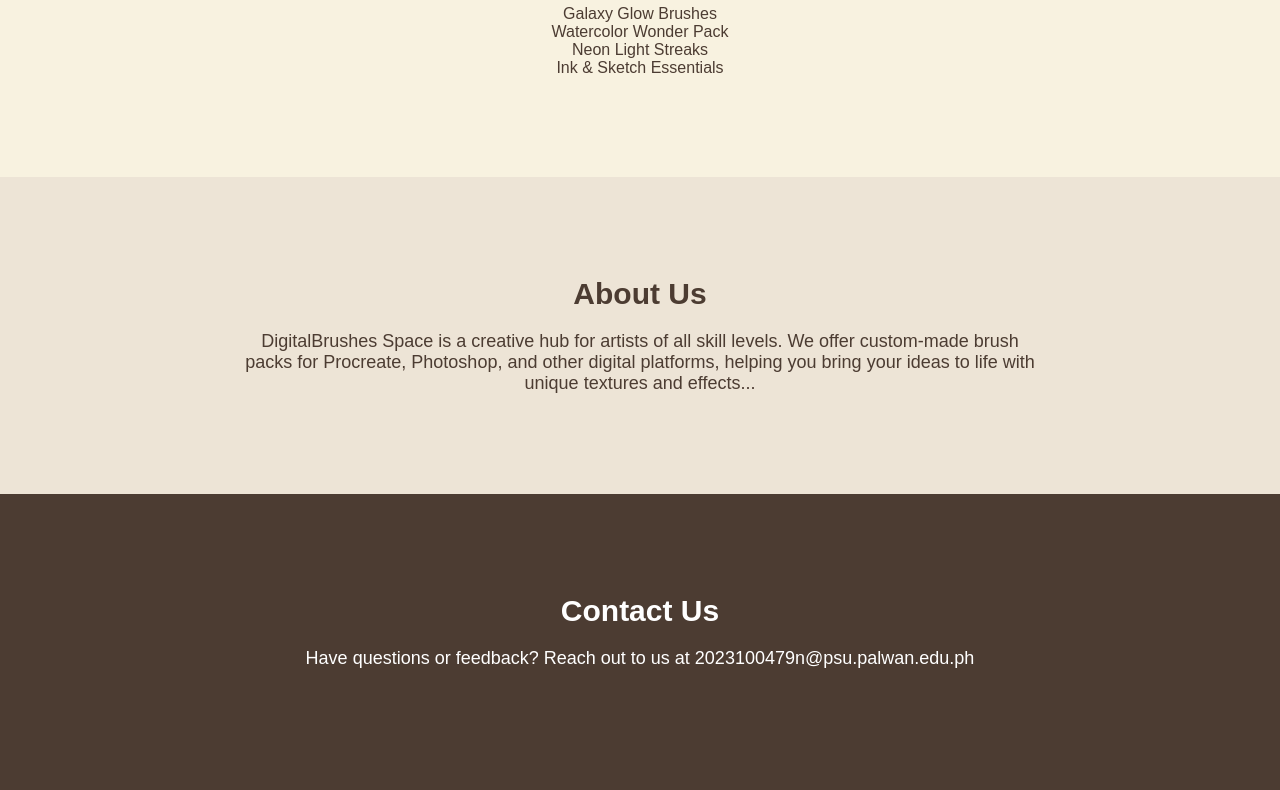
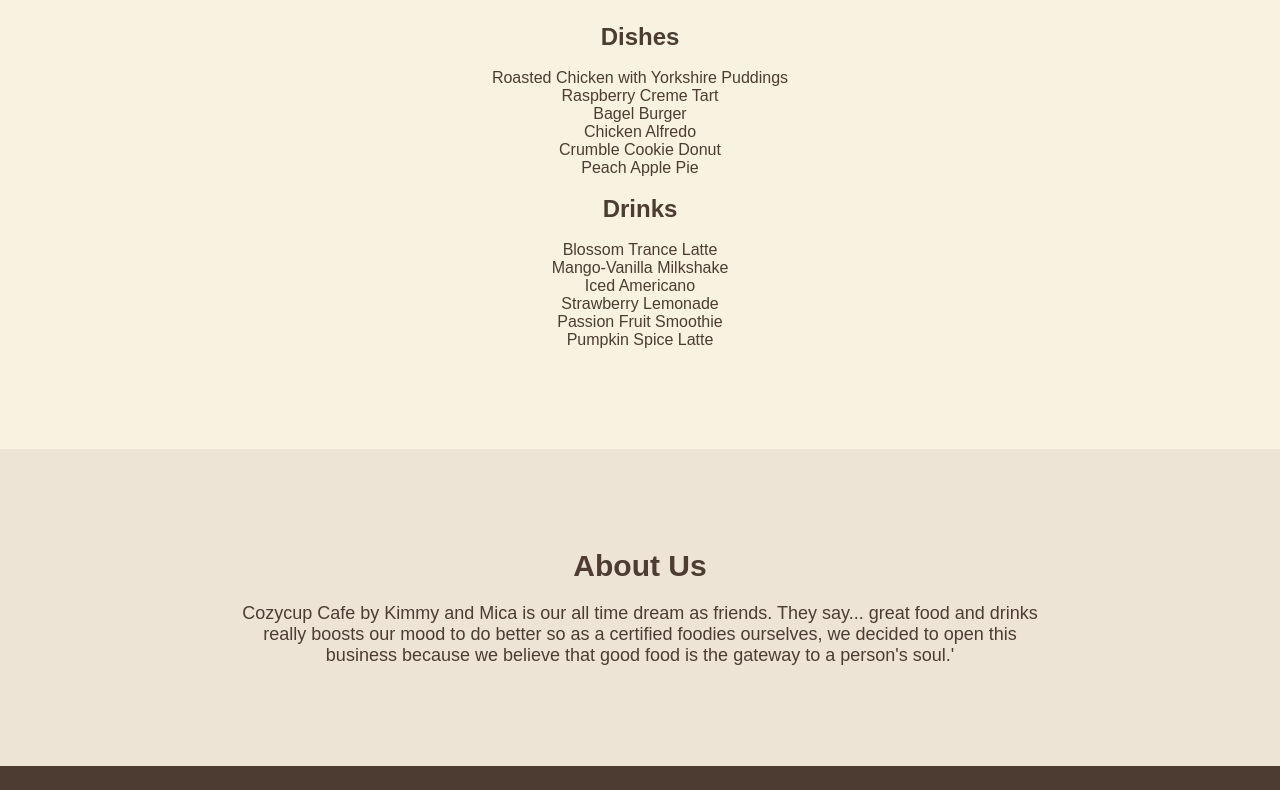
Before and after one commit to SunnyKimmy0621/TheDigitalBrushes, a plain HTML site: page index.html in a window 1280 px wide. Shown: the part 702-1492 px from the top of the page. Drawn offline with Linux system fonts and the light colour scheme.

Commit message:
Updated, Finally

```diff
--- a/index.html
+++ b/index.html
@@ -22,34 +22,48 @@
     </header>
 
     <section id="home" class="hero ">
-        <h1>Welcome to DigitalBrushes Space CozyCup Café</h1>
-        <p>Empower Your Art with the Perfect Stroke</p>
+        <h1>Welcome to the CozyCup Café</h1>
+        <p>Empower Your Minds while eating delightful treats!</p>
         <a href="#menu" class="cta-button">Explore Brushes</a>
     </section>
 
     <section id="menu" class="menu">
-        <h2>Brush Collection</h2>
-         <ul>
-            <li>Galaxy Glow Brushes</li>
-            <li>Watercolor Wonder Pack</li>
-            <li>Neon Light Streaks</li>
-            <li>Ink & Sketch Essentials</li>
+        <h2>Our Menu</h2> <br>
+        <h1>Dishes</h1>
+        <ul>
+            <br>
+            <li>Roasted Chicken with Yorkshire Puddings</li>
+            <li>Raspberry Creme Tart</li>
+            <li>Bagel Burger</li>
+            <li>Chicken Alfredo</li>
+            <li>Crumble Cookie Donut</li>
+            <li>Peach Apple Pie</li>
+            <br>
         </ul>
+        <h1>Drinks</h1>
+        <br>
+        <ul>
+            <li>Blossom Trance Latte</li>
+            <li>Mango-Vanilla Milkshake</li>
+            <li>Iced Americano</li>
+            <li>Strawberry Lemonade</li>
+            <li>Passion Fruit Smoothie</li>
+            <li>Pumpkin Spice Latte</li>
 
     </section>
 
     <section id="about" class="about">
         <h2>About Us</h2>
-        <p>DigitalBrushes Space is a creative hub for artists of all skill levels. We offer custom-made brush packs for Procreate, Photoshop, and other digital platforms, helping you bring your ideas to life with unique textures and effects...</p>
+        <p>Cozycup Cafe by Kimmy and Mica is our all time dream as friends. They say... great food and drinks really boosts our mood to do better so as a certified foodies ourselves, we decided to open this business because we believe that good food is the gateway to a person's soul.'</p>
     </section>
 
     <section id="contact" class="contact">
         <h2>Contact Us</h2>
-        <p>Have questions or feedback? Reach out to us at 2023100479n@psu.palwan.edu.ph</p>
+        <p>Have questions or feedback? Reach out to us at 2023100479n@psu.palwan.edu.ph/202380421@psu.palawan.edu.ph</p>
     </section>
 
     <footer>
-        <p>&copy; 2025 DigitalBrushes Space. All rights reserved.</p>
+        <p>&copy; 2025 DigitalBrushes' Cozycup Cafe. All rights reserved.</p>
     </footer>
 </body>
 </html>
```
